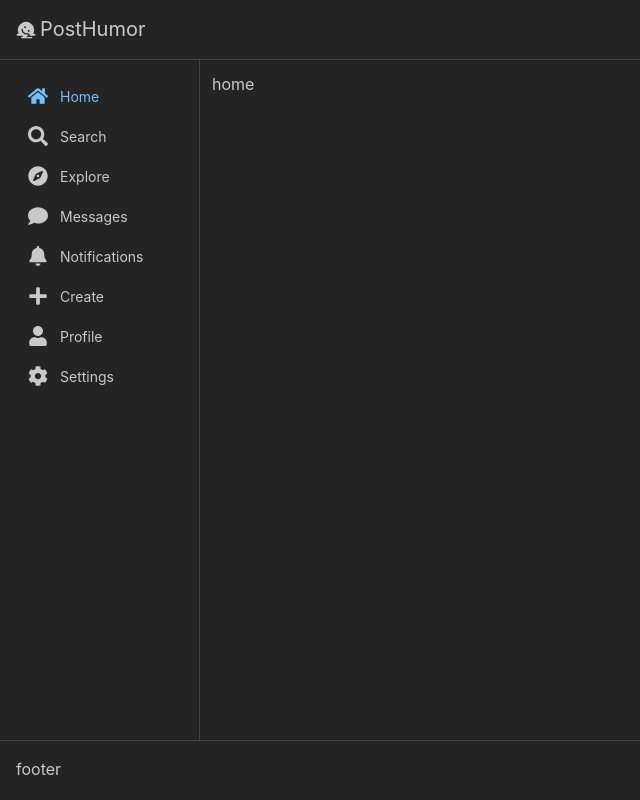
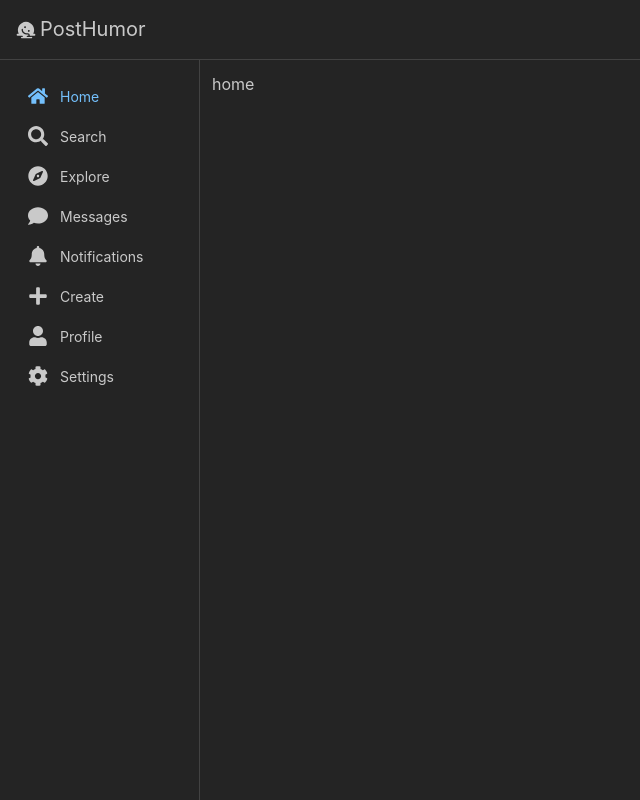
Before and after one commit to clod44/posthumor, a React (Vite) app: page / in a window 1280 px wide. Shown: the whole page, without its empty margins (0-640 px from the left). Built offline with nearby package versions, Linux system fonts and the light colour scheme; no server answers.

Commit message:
remove footer

```diff
--- a/src/App.jsx
+++ b/src/App.jsx
@@ -26,7 +26,6 @@ function App() {
         <Router>
             <AppShell
                 header={{ height: 60 }}
-                footer={{ height: 60 }}
                 navbar={{ width: 200, breakpoint: 'sm', collapsed: { mobile: !opened } }}
                 padding={{ base: 5, sm: "sm" }}
             >
@@ -52,10 +51,6 @@ function App() {
                         <Route path="*" element={<NotFound />} />
                     </Routes>
                 </AppShell.Main>
-
-                <AppShell.Footer p="md">
-                    <Footer />
-                </AppShell.Footer>
             </AppShell>
         </Router>
     );
```
